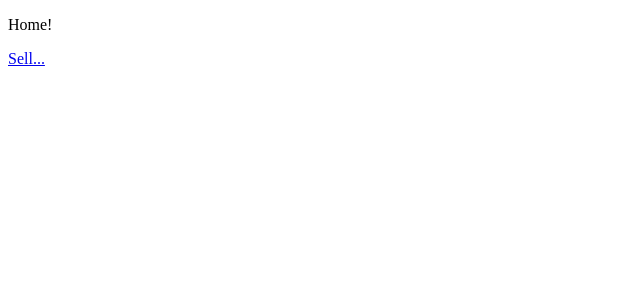
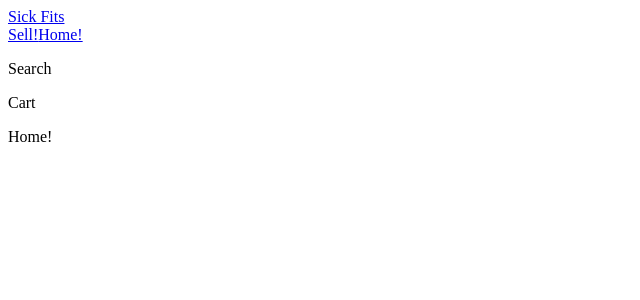
Before and after one commit to sjm-practice/sick-fits-frontend, a Next.js app: page / in a window 1280 px wide. Shown: the top 300 px of the page, without its empty margins (0-640 px from the left). Built offline with nearby package versions, Linux system fonts and the light colour scheme.

Commit message:
adjusting page layout, header and nav

```diff
--- /dev/null
+++ b/components/Header.js
@@ -0,0 +1,18 @@
+import Nav from './Nav';
+
+const Header = () => {
+  return (
+    <div>
+      <div className="bar">
+        <a href="/">Sick Fits</a>
+      </div>
+        <Nav />
+      <div className="sub-bar">
+        <p>Search</p>
+      </div>
+      <div>Cart</div>
+    </div>
+  );
+};
+
+export default Header;
--- /dev/null
+++ b/components/Nav.js
@@ -0,0 +1,16 @@
+import Link from 'next/link';
+
+const Nav = () => {
+  return (
+    <div>
+      <Link href="/sell">
+        <a>Sell!</a>
+      </Link>
+      <Link href="/">
+        <a>Home!</a>
+      </Link>
+    </div>
+  );
+};
+
+export default Nav;
--- /dev/null
+++ b/components/Page.js
@@ -0,0 +1,17 @@
+import React, { Component } from 'react';
+import Header from './Header';
+
+class Page extends Component {
+  render() {
+    const { children } = this.props;
+
+    return (
+      <div>
+        <Header />
+        {children}
+      </div>
+    );
+  }
+}
+
+export default Page;
--- /dev/null
+++ b/pages/_app.js
@@ -0,0 +1,18 @@
+import App, { Container } from 'next/app';
+import Page from '../components/Page';
+
+class MyApp extends App {
+  render() {
+    const { Component } = this. props;
+
+    return (
+      <Container>
+        <Page>
+          <Component />
+        </Page>
+      </Container>
+    );
+  }
+}
+
+export default MyApp;
--- a/pages/index.js
+++ b/pages/index.js
@@ -4,9 +4,6 @@
 const Home = () => (
   <div>
     <p>Home!</p>
-    <Link href="/sell">
-      <a>Sell...</a>
-    </Link>
   </div>
 );
 
--- a/pages/sell.js
+++ b/pages/sell.js
@@ -4,9 +4,6 @@
 const Sell = () => (
   <div>
     <p>Sell!</p>
-    <Link href="/">
-      <a>Home...</a>
-    </Link>
   </div>
 );
 
```
